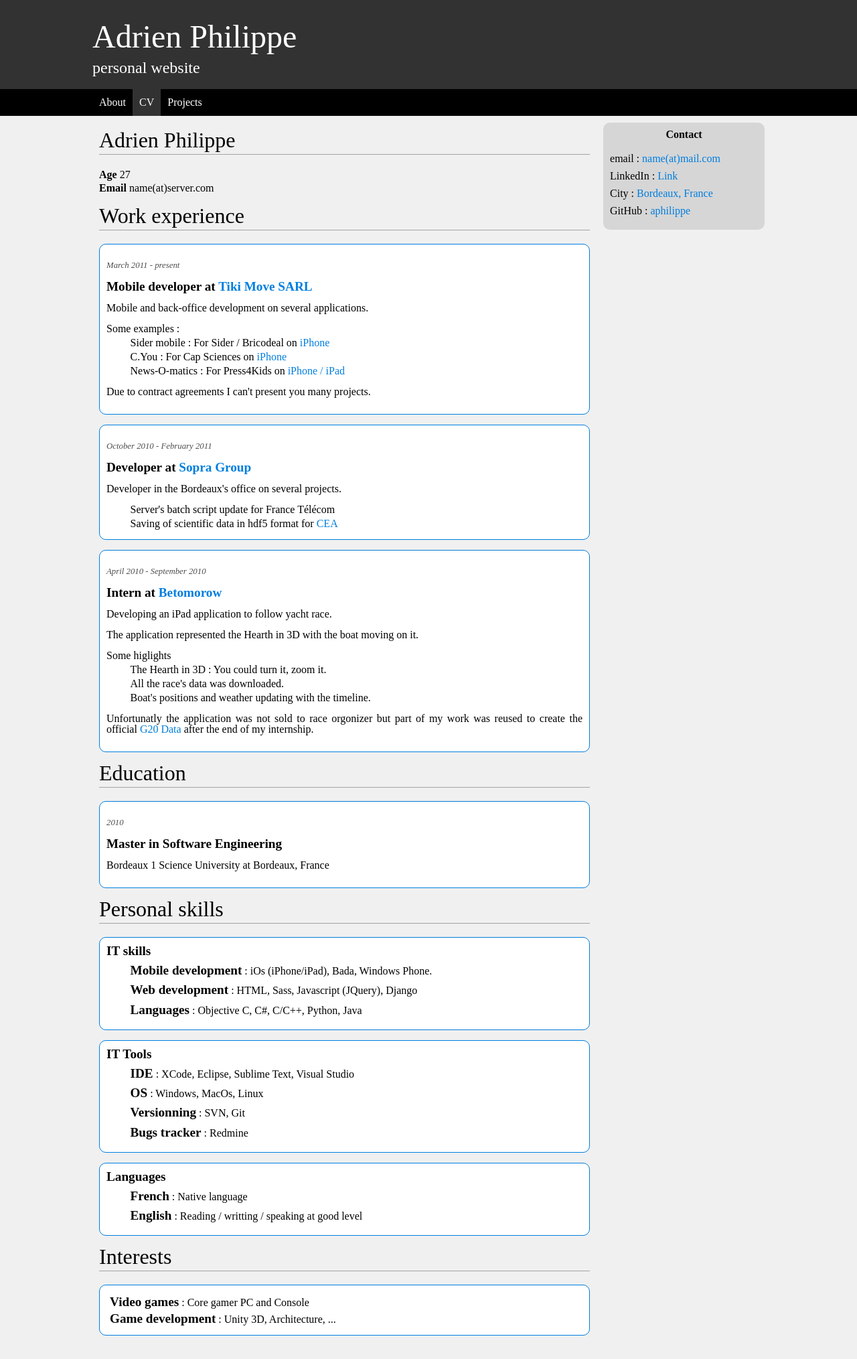
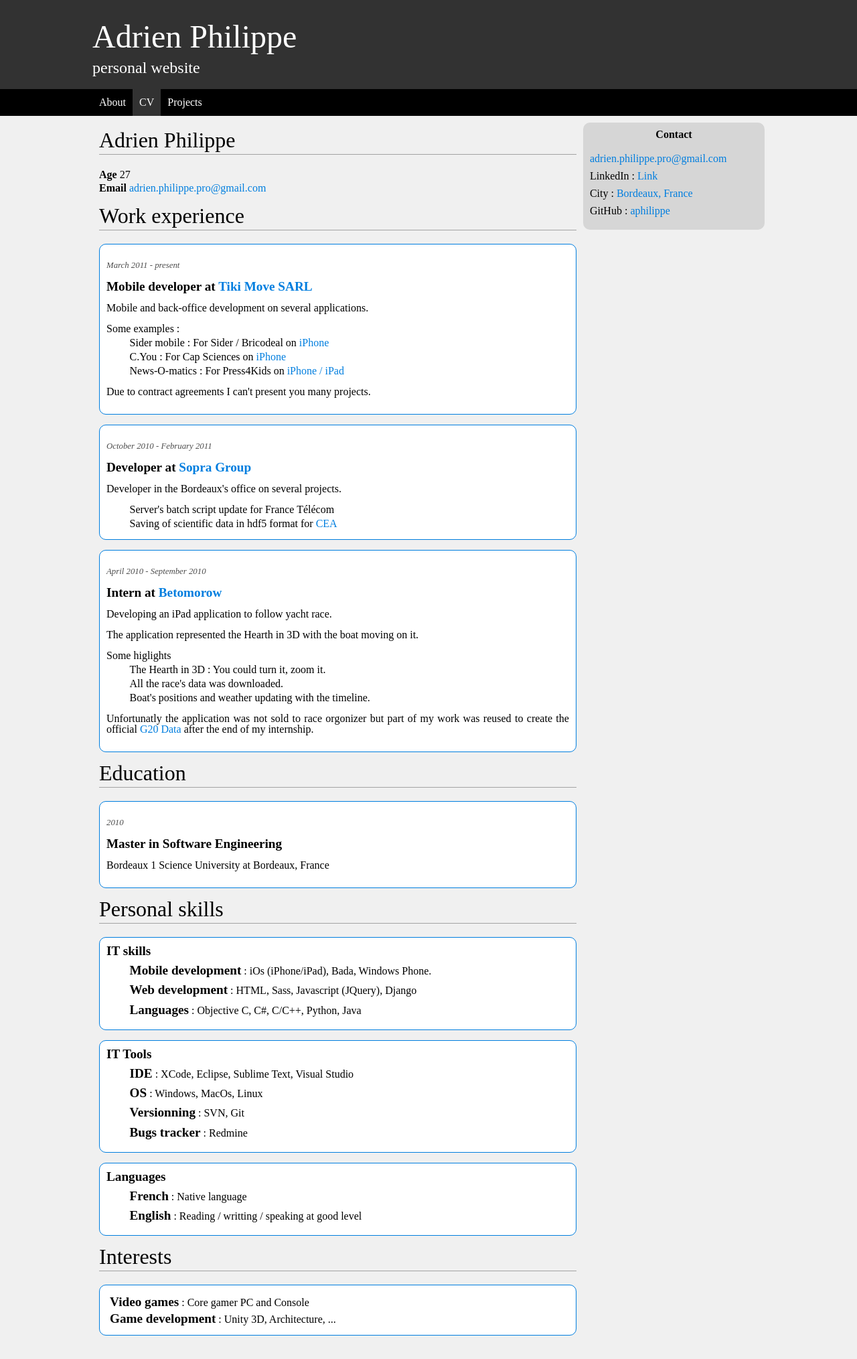
Before and after one commit to aphilippe/aphilippe.github.io, a Jekyll site: the page built from cv.html, in a window 1280 px wide. Shown: the whole page at 67% size. Built offline with Jekyll 4.4.1, drawn with Linux system fonts in a browser that asks for light colours.

Commit message:
add real email

```diff
--- a/_includes/contact.html
+++ b/_includes/contact.html
@@ -1,7 +1,7 @@
 <div id="contact_block">
 	<h1>Contact</h1>
 	<ul>
-		<li>email : <a href="#">name(at)mail.com</a></li>
+		<li><script>writeMailToLink()</script></li>
 		<li>LinkedIn : <a href="https://www.linkedin.com/pub/adrien-philippe/64/662/675">Link</a></li>
 		<li>City : <a href="https://maps.google.com/maps?hl=en&q=bordeaux">Bordeaux, France</a></li>
 		<li>GitHub : <a href="https://github.com/aphilippe">aphilippe</a></li>
--- a/_layouts/default.html
+++ b/_layouts/default.html
@@ -4,6 +4,7 @@
 	<meta charset=utf-8 />
 	<title> {% if page.title %} {{ page.title }} | {% endif %} Adrien Philippe, personal website </title>
 	<link rel="stylesheet" href="/stylesheets/style.css" />
+	<script type="text/javascript" src="js/mail_utils.js"> </script>
 </head>
 <body>
 	{% include header.html %}
--- a/cv.html
+++ b/cv.html
@@ -6,7 +6,7 @@ title: cv
 <h1>Adrien Philippe</h1>
 <ul class="cv_personnal_infos">
 	<li><span class="title">Age</span> 27</li>
-	<li><span class="title">Email</span> name(at)server.com</li>
+	<li><span class="title">Email</span> <script>writeMailToLink()</script></li>
 </ul>
 <h1>Work experience</h1>
 <div class="cv_contents">
--- /dev/null
+++ b/js/mail_utils.js
@@ -0,0 +1,10 @@
+var writeMailToLink = function()
+{
+	var username = "adrien.philippe.pro";
+
+	var hostname = "gmail.com";
+
+	var linktext = username + "@" + hostname ;
+
+	document.write("<a href='" + "mail" + "to:" + username + "@" + hostname + "'>" + linktext + "</a>");
+}
--- a/sass/style.scss
+++ b/sass/style.scss
@@ -32,11 +32,11 @@ body {
 
 	#contact_block {
 		float: right;
-		width: 24%;
+		width: 27%;
 	}
 
 	#content {
-		width: 75%;
+		width: 73%;
 		padding: 10px;
 	}
 }
--- a/stylesheets/style.css
+++ b/stylesheets/style.css
@@ -426,10 +426,10 @@ body {
 /* line 33, ../sass/style.scss */
 #middle #contact_block {
   float: right;
-  width: 24%;
+  width: 27%;
 }
 /* line 38, ../sass/style.scss */
 #middle #content {
-  width: 75%;
+  width: 73%;
   padding: 10px;
 }
```
